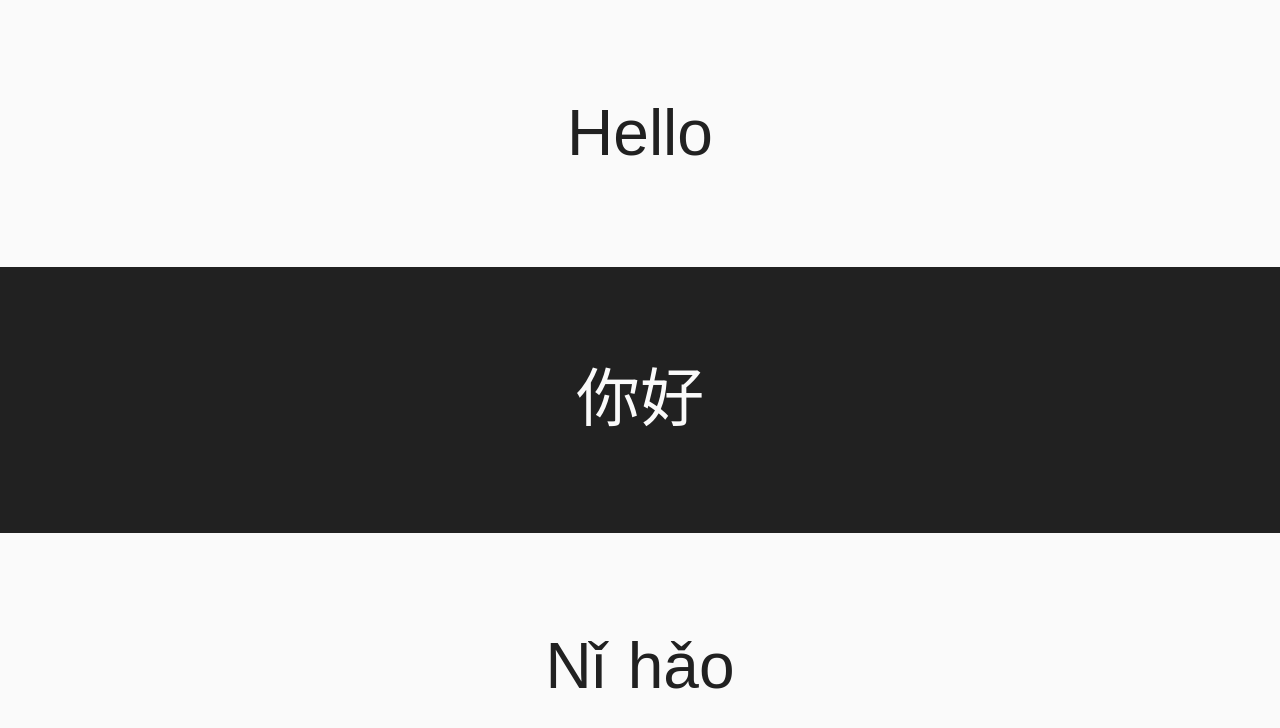
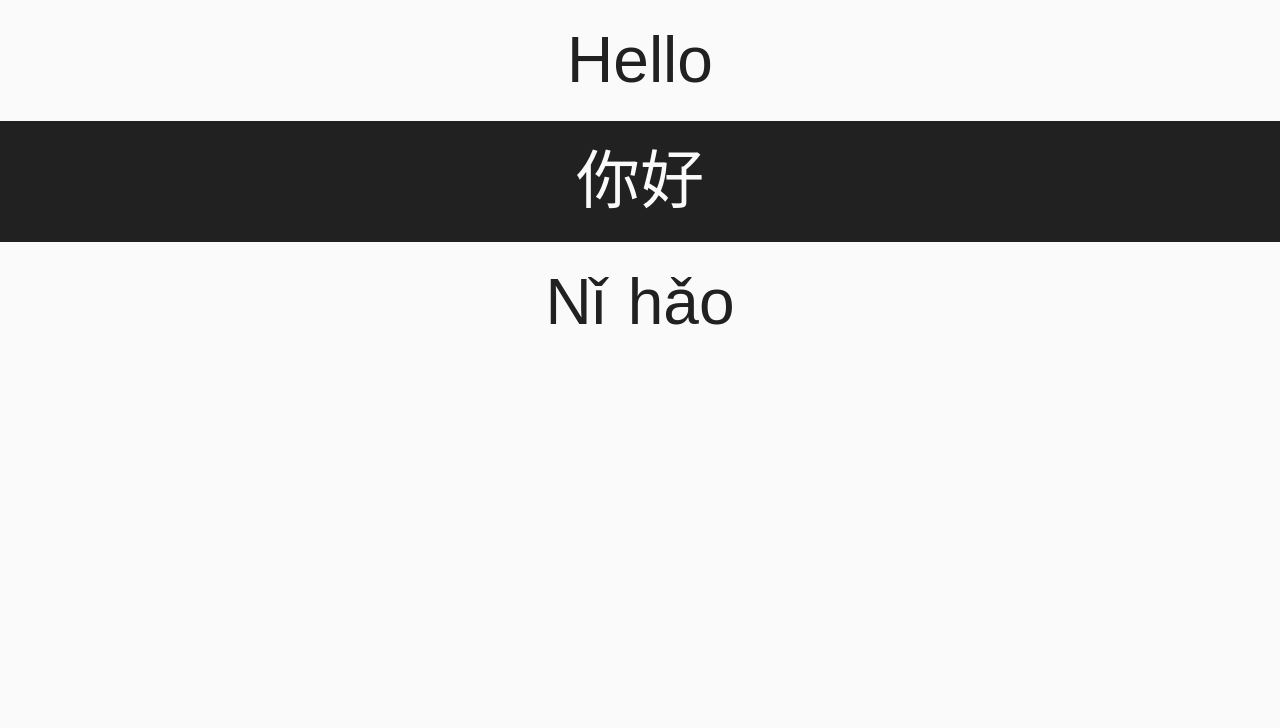
Before and after one commit to bemozi/bemozi.github.io, a plain HTML site: page 0/index.html in a window 1280 px wide. Drawn offline with Linux system fonts and the light colour scheme.

Commit message:
Update index.html
Signed-off-by: bemozi <211243872+bemozi@users.noreply.github.com>

```diff
--- a/0/index.html
+++ b/0/index.html
@@ -35,8 +35,9 @@
 		<style>
 			body {
 				margin: 0;
-				height: 100vh;
-				display: grid;
+				display: flex;
+				flex-flow: column;
+				height: 100%;
 				background: #FAFAFA;
 				color: #212121;
 				font-family: "Noto Kufi Arabic", sans-serif;
@@ -52,8 +53,7 @@
 			}
 			body > * {
 				outline: none;
-				display: grid;
-				align-items: center;
+				flex-grow: 1;
 			}
 			body > :nth-child(3) {
 				background: #212121;
```
